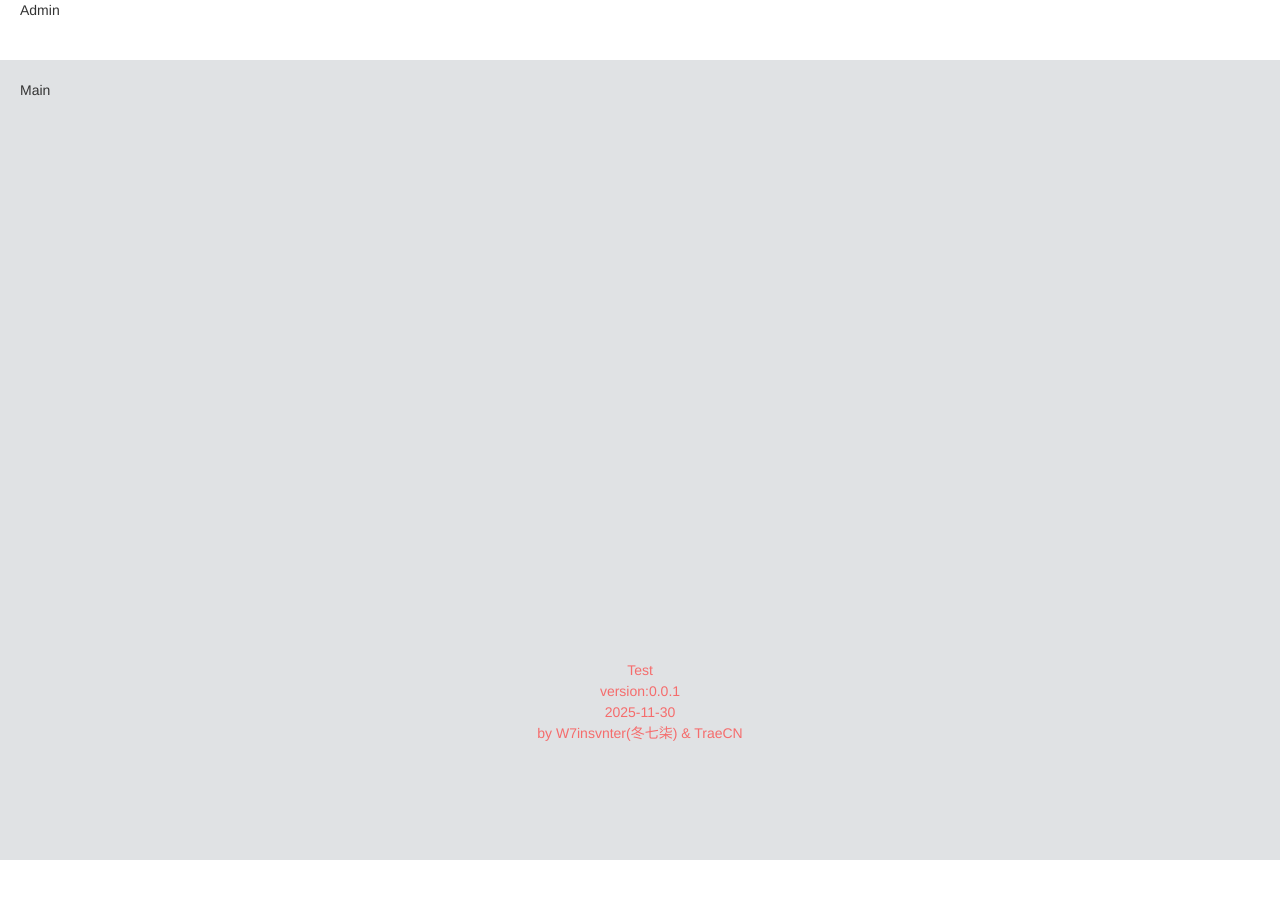
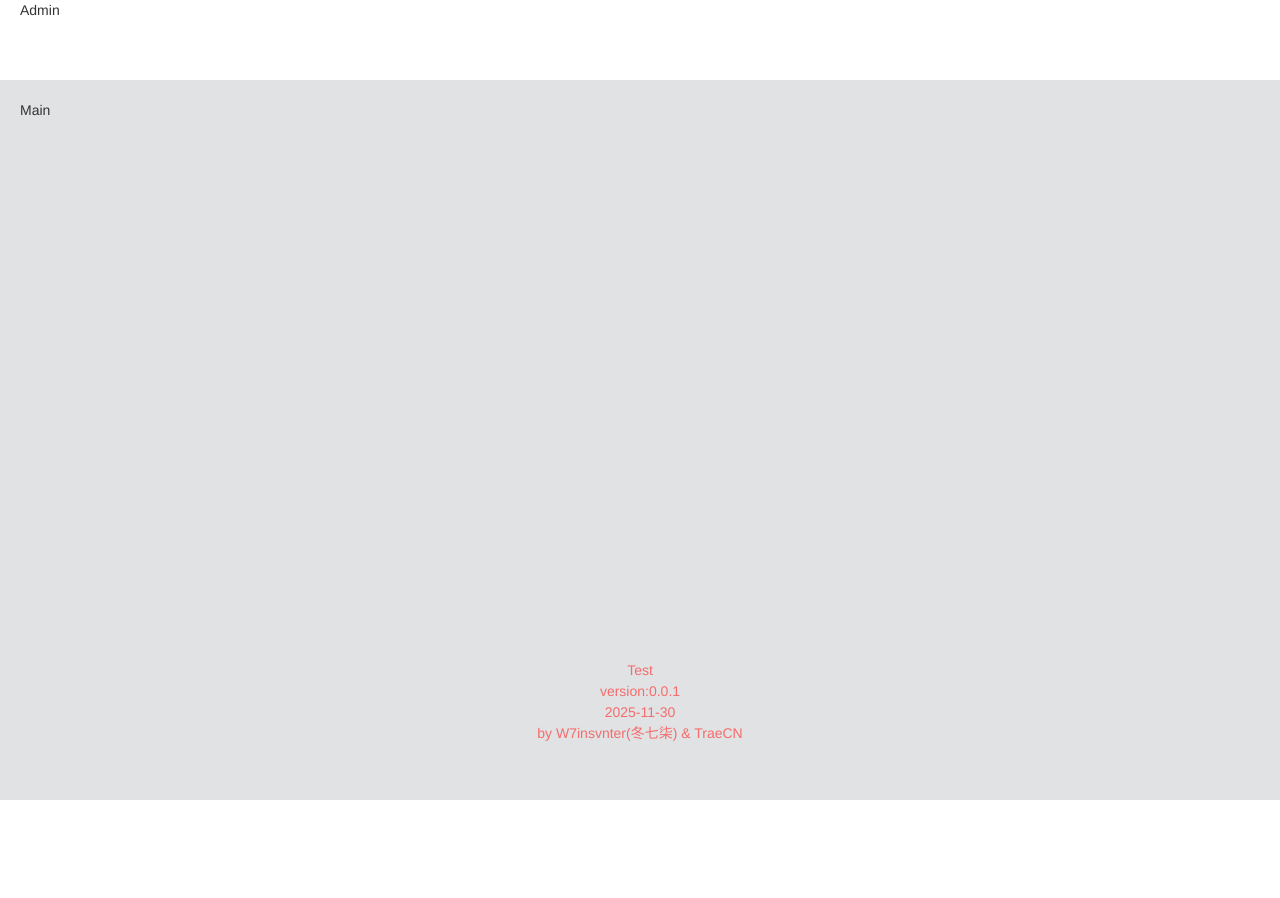
Before and after one commit to Kaguya-1210/REHome, a Vue app in the folder REHomeWeb/: page /admin in a window 1280 px wide. Shown: the top 898 px of the page. After the commit the page ends 800 px from the top, so only its background shows below. Built offline with nearby package versions, Linux system fonts and the light colour scheme.

Commit message:
style: 调整页面布局样式和间距
移除App.vue底部内边距，优化Admin页面布局结构
调整Admin页面头部和主体区域高度比例

```diff
--- a/REHomeWeb/src/App.vue
+++ b/REHomeWeb/src/App.vue
@@ -16,6 +16,6 @@
 <style scoped>
 .app-container {
   min-height: 100vh;
-  padding-bottom: 100px; /* 为固定页脚留出空间 */
+  padding-bottom: 0px; /* 为固定页脚留出空间 */
 }
 </style>
--- a/REHomeWeb/src/views/Admin/REHomeAdmin.vue
+++ b/REHomeWeb/src/views/Admin/REHomeAdmin.vue
@@ -2,17 +2,18 @@
 
 <template>
   <div class="common-layout">
-    <el-container>
-      <el-header style="background-color: white;">
+
+    <el-container style="">
+      <el-header style="background-color: white;  height: 10vh;">
         Admin
       </el-header>
-
-      <el-main style="background-color: rgb(224, 226, 228);display: flex; height: 100vh;">Main</el-main>
-
-
-
+      <el-main style="background-color: rgb(224, 226, 228); height: 90vh;">Main</el-main>
     </el-container>
-  </div>
+     </div>
 </template>
 
-<style scoped></style>
+<style scoped>
+.common-layout {
+  padding-bottom: 0;
+}
+</style>
```
